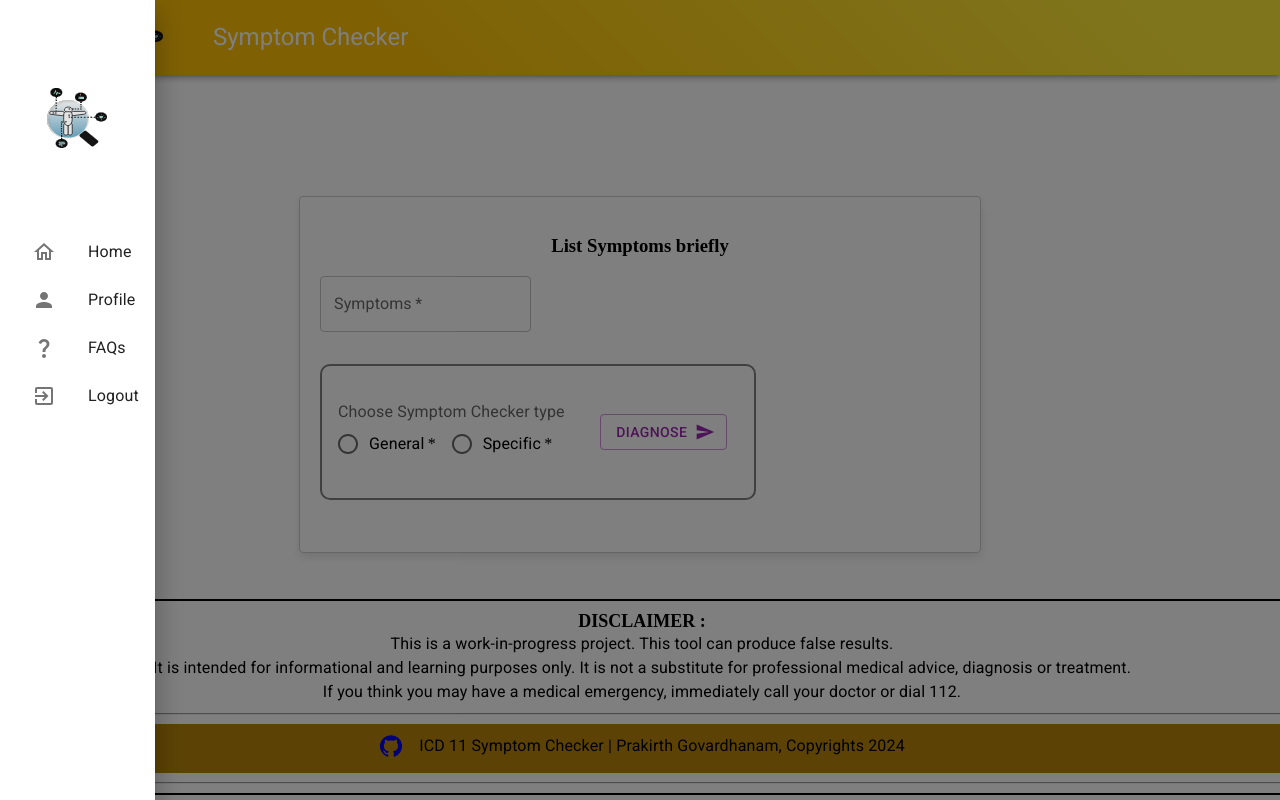
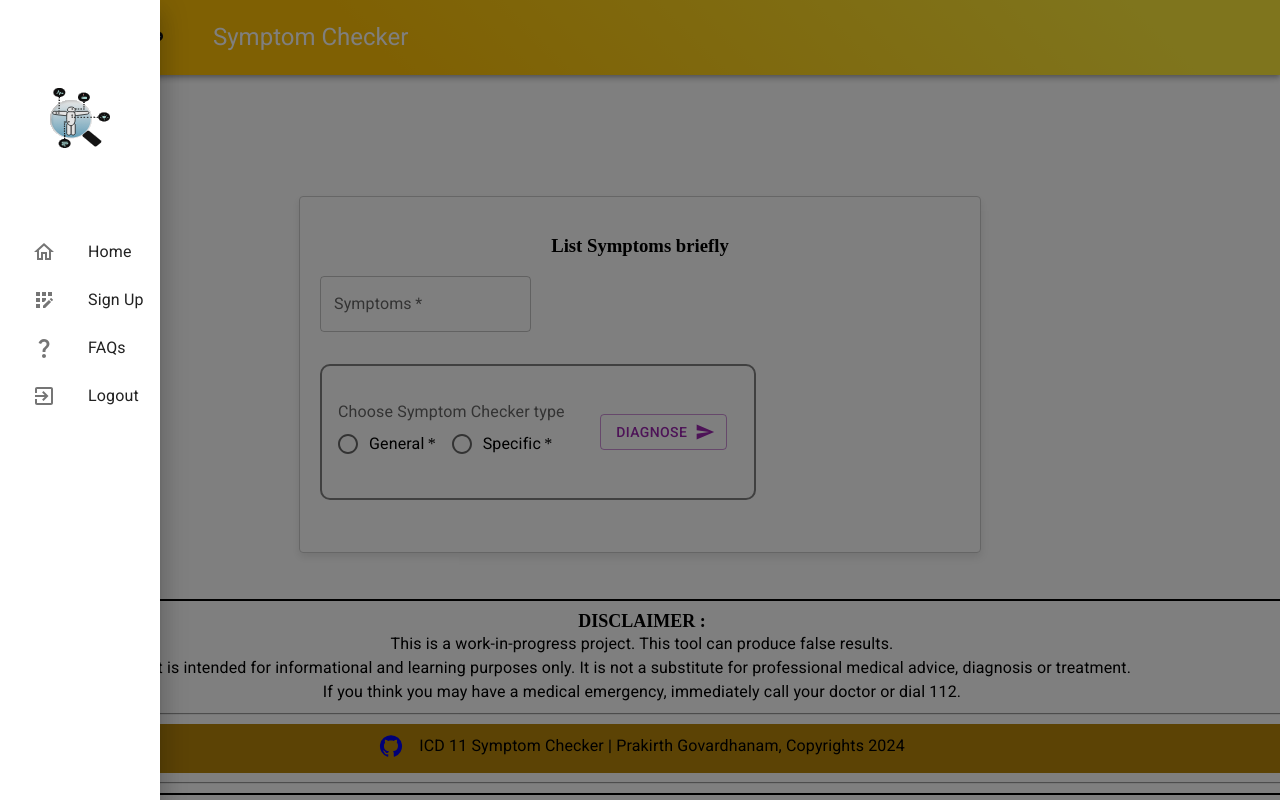
Before and after one commit to prak112/Symptom-Checker-frontend, a React (Vite) app in the folder symptom-checker-frontend/: page / in a window 1280 px wide. Both pictures are taken after a click on the button "menu". Built offline with nearby package versions, Linux system fonts and the light colour scheme.

Commit message:
feat: Update sidebar route with SignupModal

```diff
--- a/symptom-checker-frontend/src/components/Sidebar.jsx
+++ b/symptom-checker-frontend/src/components/Sidebar.jsx
@@ -1,11 +1,8 @@
-
+import PropTypes from 'prop-types'
 import { Drawer, List, ListItemButton, ListItemIcon, ListItemText } from '@mui/material'
-import { ExitToAppOutlined, HomeOutlined, Person, QuestionMark } from '@mui/icons-material';
+import { ExitToAppOutlined, HomeOutlined, AppRegistrationOutlined, QuestionMark } from '@mui/icons-material'
 import { Link } from 'react-router-dom'
 import Logo from '../assets/logo.svg'
-
-
-import PropTypes from 'prop-types';
 
 export default function Sidebar({ open, toggleDrawer }){
     Sidebar.propTypes = {
@@ -56,12 +53,12 @@ export default function Sidebar({ open, toggleDrawer }){
                         <ListItemText primary="Home" />
                     </ListItemButton>
                 </Link>
-                <Link to="/profile" style={sidebarStyles.link}>
+                <Link to="/signup" style={sidebarStyles.link}>
                 <ListItemButton sx={sidebarStyles.listItemButton}>
                     <ListItemIcon>
-                            <Person />
+                            <AppRegistrationOutlined />
                         </ListItemIcon>
-                        <ListItemText primary="Profile" />
+                        <ListItemText primary="Sign Up" />
                     </ListItemButton>
                 </Link>
                 <Link to="/faqs" style={sidebarStyles.link}>
```
